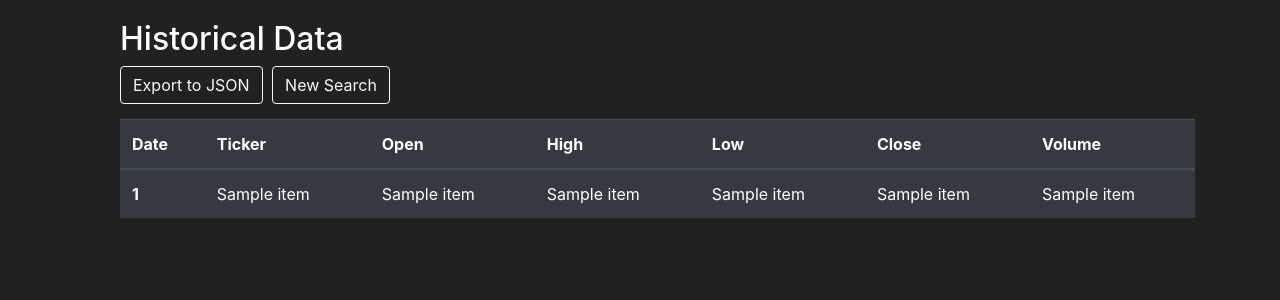
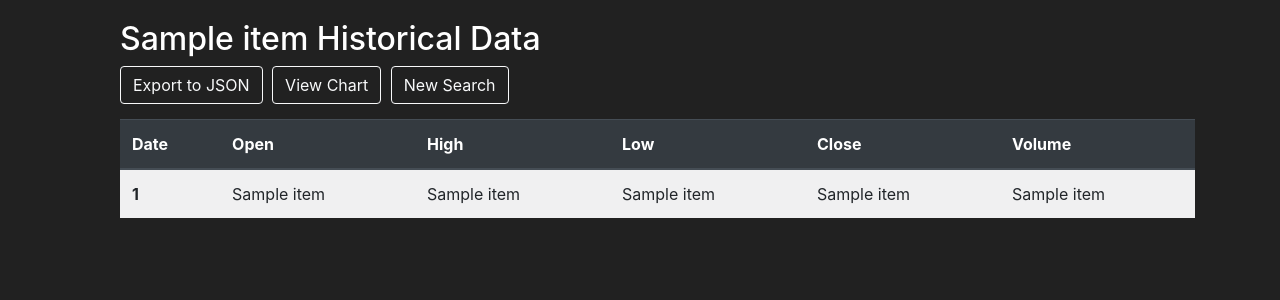
Before and after one commit to notjosse/Stokk, a Flask app: template stock_api/templates/home.html in a window 1280 px wide. Shown: the part 56-356 px from the top of the page. Run offline with Flask 3, Linux system fonts and the light colour scheme; the template is opened without the code that fills it: most values are stand-ins (such as "Sample title", 1, 10 or a date in 2020); parts of the project's set-up code (start-up, migrations or seed data) failed here and were passed over.

Commit message:
changes styling for data table and creates a new modal for diplaying charts

```diff
--- a/stock_api/templates/home.html
+++ b/stock_api/templates/home.html
@@ -15,18 +15,19 @@
   {% if data %}
   <div class="row" style="margin-top: 20px; margin-left: 20px;">
     <div class="col">
-      <h2>Historical Data</h2>
+      <h2>{{ data[0][1] }} Historical Data</h2>
+      {% include 'includes/line_chart_modal.html' %}
       <form method="post">
         <input id="export-json" name="export-json" type="hidden" value="{{ data }}">
         <button type="submit" class="btn btn-outline-light" style="margin-bottom: 15px;">Export to JSON</button>
+        <button type="button" class="btn btn-outline-light" style="margin-bottom: 15px; margin-left: 5px;" data-toggle="modal" data-target="#lineChartModal">View Chart</button>
         <a class="btn btn-outline-light" href="{{ url_for('home') }}" style="margin-bottom: 15px; margin-left: 5px;">New Search</a>
       </form>
-      <table class="table table-hover table-dark">
-        <thead>
+      <table id="historical-data-table" class="table table-striped table-hover table-light">
+        <thead class="thead-dark">
           <tr>
             <!-- Your Columns HERE-->
             <th scope="col">Date</th>
-            <th scope="col">Ticker</th>
             <th scope="col">Open</th>
             <th scope="col">High</th>
             <th scope="col">Low</th>
@@ -40,7 +41,6 @@
           {% for item in data %}
             <tr>
               <th scope="row">{{ item[0] }}</th>
-              <td>{{ item[1] }}</td>
               <td>{{ item[2] }}</td>
               <td>{{ item[3] }}</td>
               <td>{{ item[4] }}</td>
@@ -70,5 +70,7 @@
   {%endif%}
 </div>
 
+{% endblock %}
 
-{% endblock %}
+{%block js%}
+{%endblock%}
--- /dev/null
+++ b/stock_api/templates/includes/line_chart_modal.html
@@ -0,0 +1,24 @@
+<!-- Line Chart Modal -->
+<div class="modal fade" id="lineChartModal" tabindex="-1" aria-labelledby="exampleModalLabel" aria-hidden="true">
+    <div class="modal-dialog">
+      <div class="modal-content" style="background-color: #212121;">
+        <div class="modal-header">
+          <h1 class="modal-title fs-5" id="exampleModalLabel">
+            title
+          </h1>
+          <button type="button" class="btn-close" data-dismiss="modal" aria-label="Close"></button>
+        </div>
+        <div class="modal-body">
+            <canvas
+            data-mdb-chart="line"
+            data-mdb-dataset-label="Traffic"
+            data-mdb-labels="['Monday', 'Tuesday' , 'Wednesday' , 'Thursday' , 'Friday' , 'Saturday' , 'Sunday ']"
+            data-mdb-dataset-data="[2112, 2343, 2545, 3423, 2365, 1985, 987]"
+        ></canvas>
+        </div>
+        <div class="modal-footer">
+          <button type="button" class="btn btn-secondary" data-dismiss="modal">Close</button>
+        </div>
+      </div>
+    </div>
+  </div>
```
Also changed, not shown: instance/stock_api.db.
